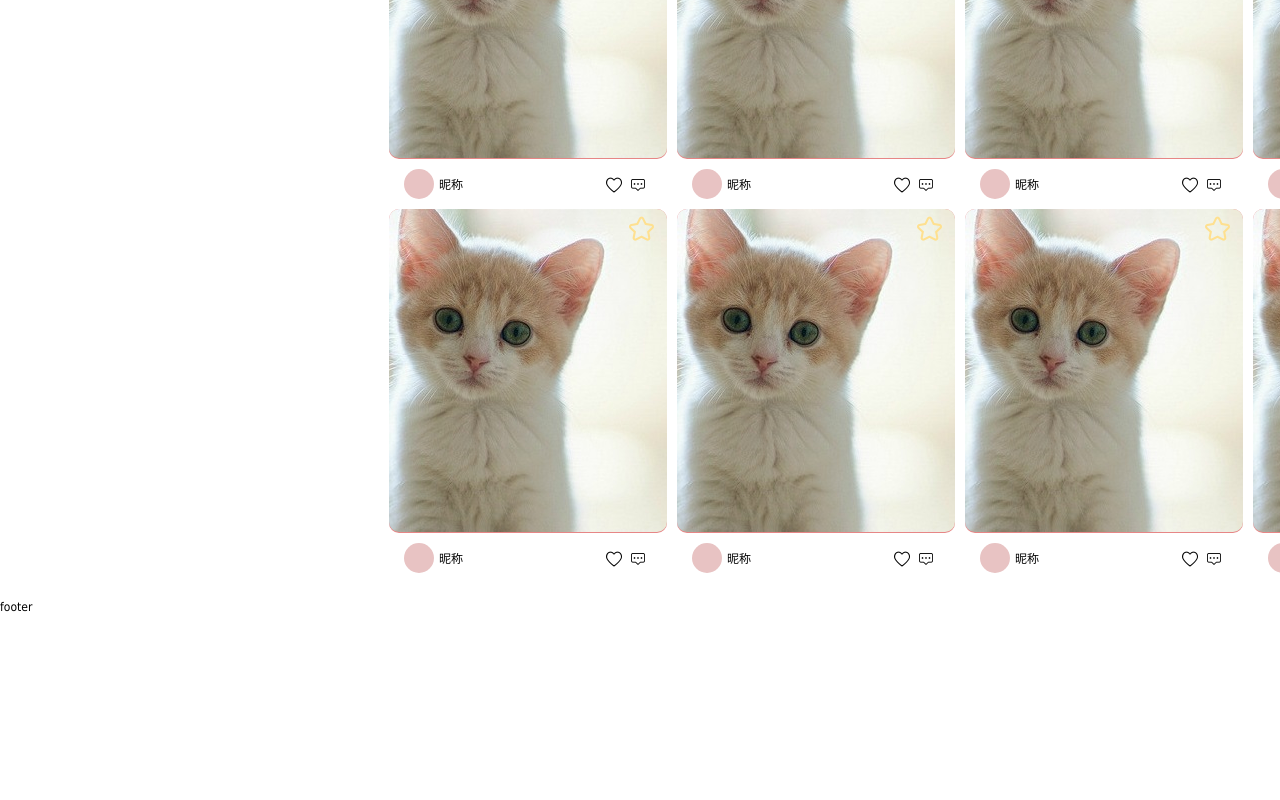
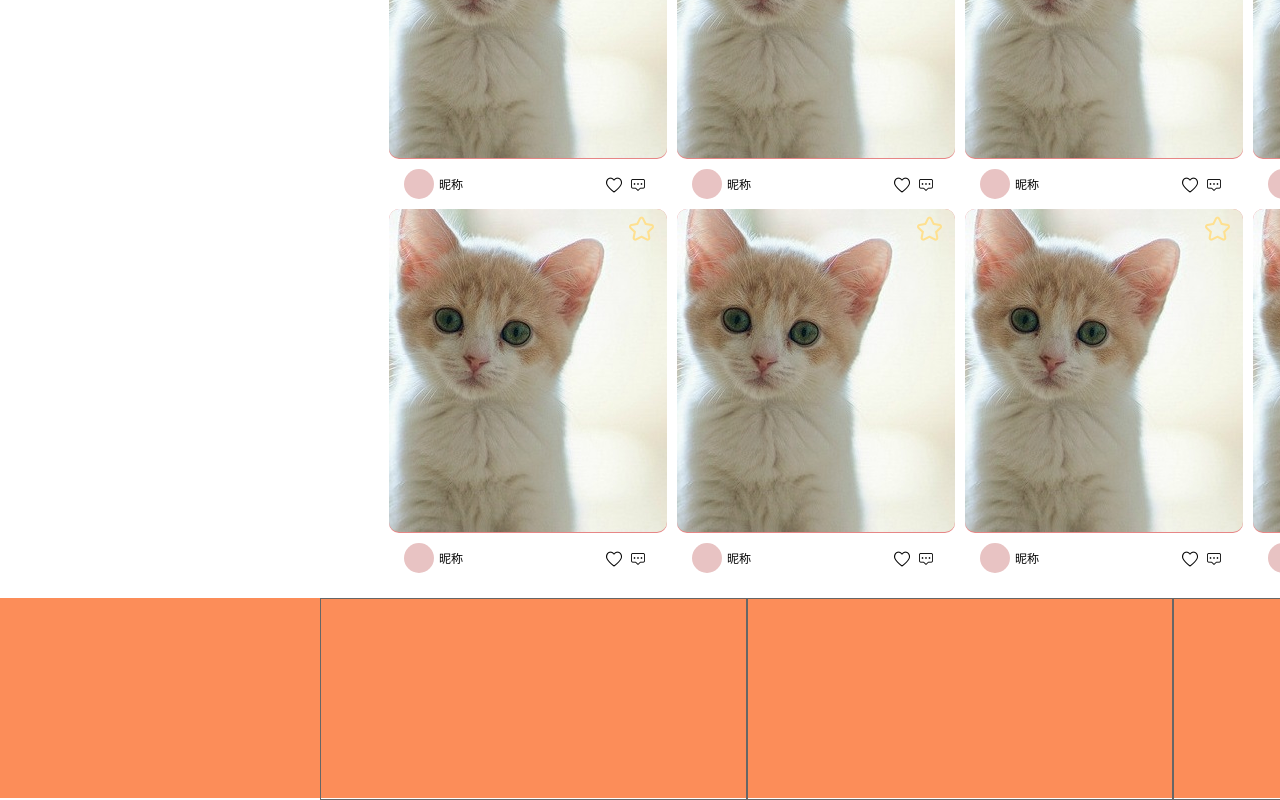
Before and after one commit to gegeduan/miao-xun, a Vue app: page /#/ in a window 1280 px wide. Shown: the part 1118-1918 px from the top of the page. Before the commit the page ends 1736 px from the top, so only its background shows below. Built offline with nearby package versions, Linux system fonts and the light colour scheme.

Commit message:
首页内容部分结束

```diff
--- a/src/pages/home/components/Footer.vue
+++ b/src/pages/home/components/Footer.vue
@@ -1,7 +1,11 @@
 <template>
- <div>
-   footer
- </div>
+  <div class="footer-wrapper">
+     <div class="footer">
+       <div class="footer-logo"></div>
+       <div class="footer-contact"></div>
+       <div class="weixin"></div>
+     </div>
+  </div>
 </template>
 
 <script>
@@ -11,5 +15,16 @@ export default {
 </script>
 
 <style scoped lang="stylus">
-
+  .footer-wrapper
+   width:1920px
+   height:200px
+   background:#fc8d59
+   .footer
+    width:1280px
+    margin:0 auto
+    display:flex
+    .footer-logo,.footer-contact,.weixin
+      width: 33.3%
+      height:200px
+      border:1px solid #666
 </style>
```
